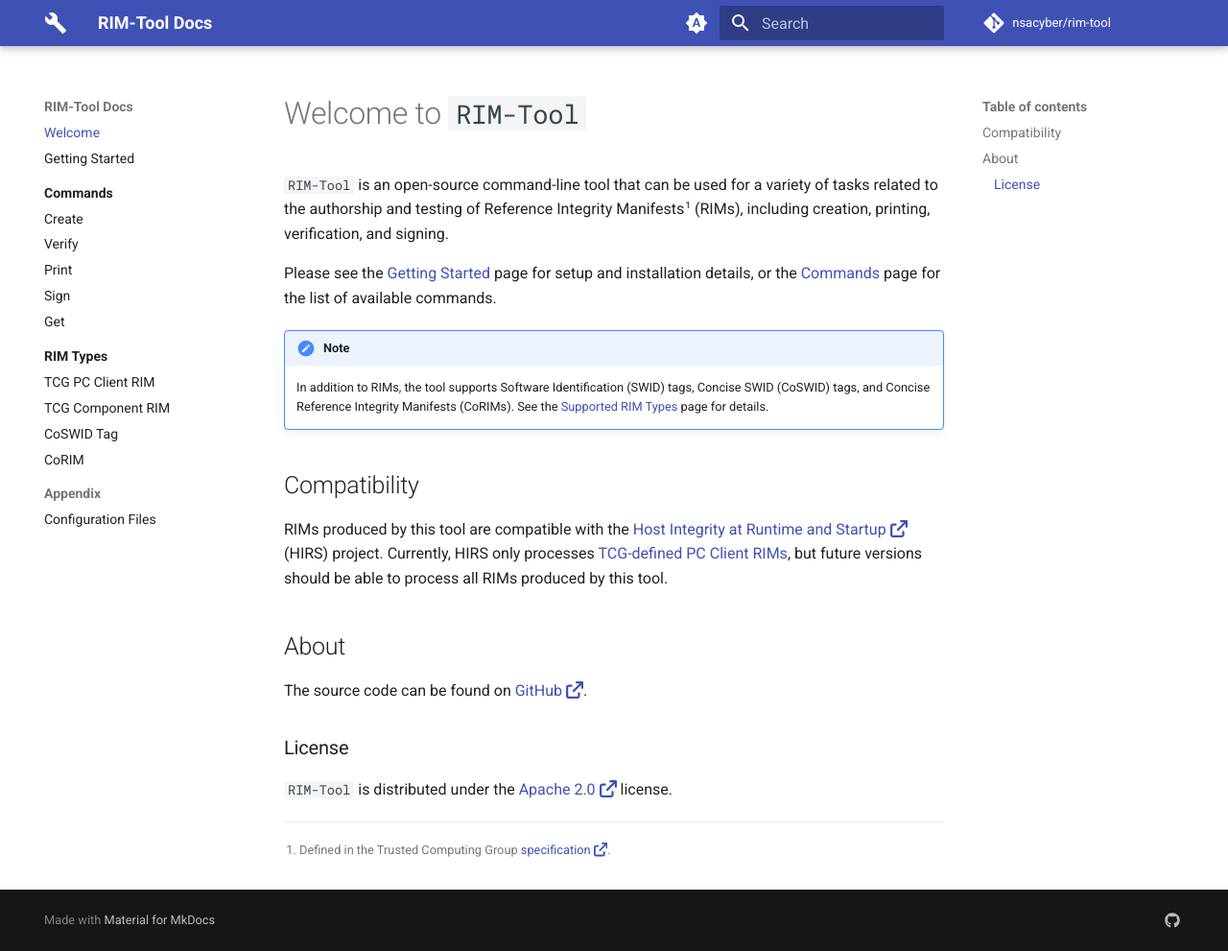
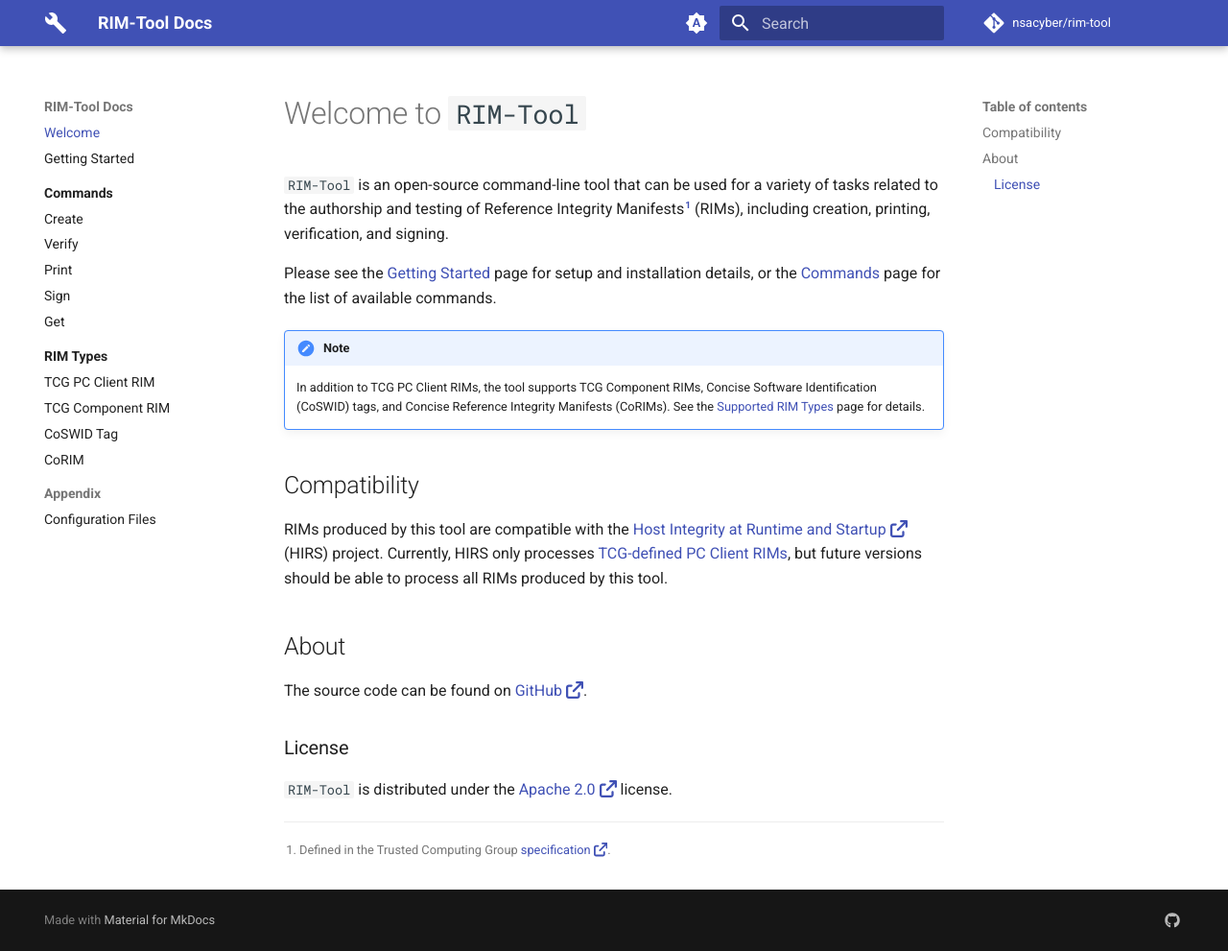
Before and after one commit to nsacyber/RIM-Tool, an MkDocs documentation site: the page built from docs/index.md, in a window 1280 px wide and 991 px high. Shown: the whole window at 96% size. Built offline with MkDocs 1.6.1 and Material for MkDocs 9.7.7, drawn with Linux system fonts in a browser that asks for light colours; comment, search, counter and statistics services are not loaded.

Commit message:
Updating MkDocs documentation

```diff
--- a/docs/index.md
+++ b/docs/index.md
@@ -7,15 +7,15 @@ title: Welcome
 `RIM-Tool` is an open-source command-line tool that can be used for a variety of tasks related to the authorship and
 testing of Reference Integrity Manifests[^1] (RIMs), including creation, printing, verification, and signing.
 
-[^1]: Defined in the Trusted Computing Group [specification :fontawesome-solid-external-link:](https://trustedcomputinggroup.org/resource/tcg-pc-client-reference-integrity-manifest-specification/).
+[^1]: Defined in the Trusted Computing Group [specification :fontawesome-solid-external-link:](https://trustedcomputinggroup.org/resource/tcg-reference-integrity-manifest-rim-information-model/).
 
 Please see the [Getting Started](getting-started.md) page for setup and installation details, or the [Commands](commands/index.md) page
 for the list of available commands.
 
 !!! note
 
-    In addition to RIMs, the tool supports Software Identification (SWID) tags, Concise SWID (CoSWID) tags, and Concise
-    Reference Integrity Manifests (CoRIMs). See the [Supported RIM Types](./RIMs/index.md) page for details.
+    In addition to TCG PC Client RIMs, the tool supports TCG Component RIMs, Concise Software Identification (CoSWID) tags,
+    and Concise Reference Integrity Manifests (CoRIMs). See the [Supported RIM Types](./RIMs/index.md) page for details.
 
 ## Compatibility
 
```
